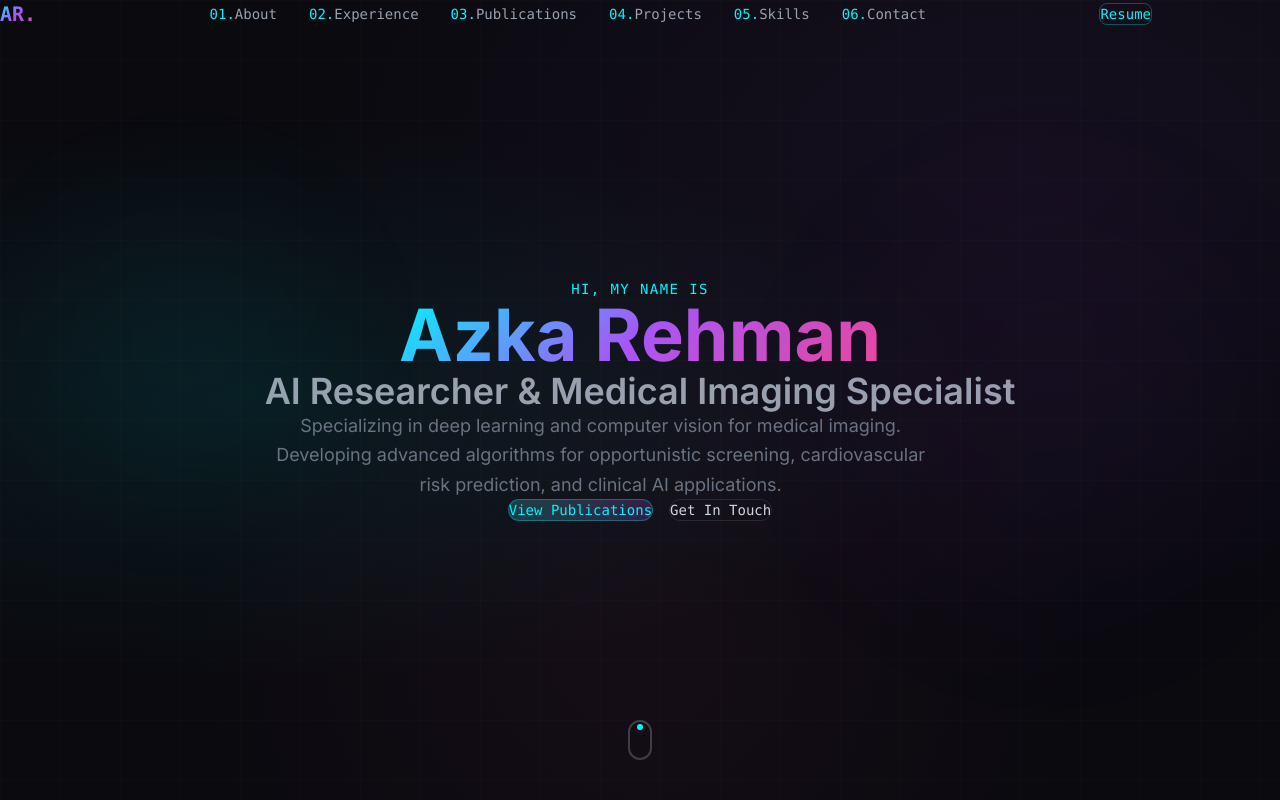
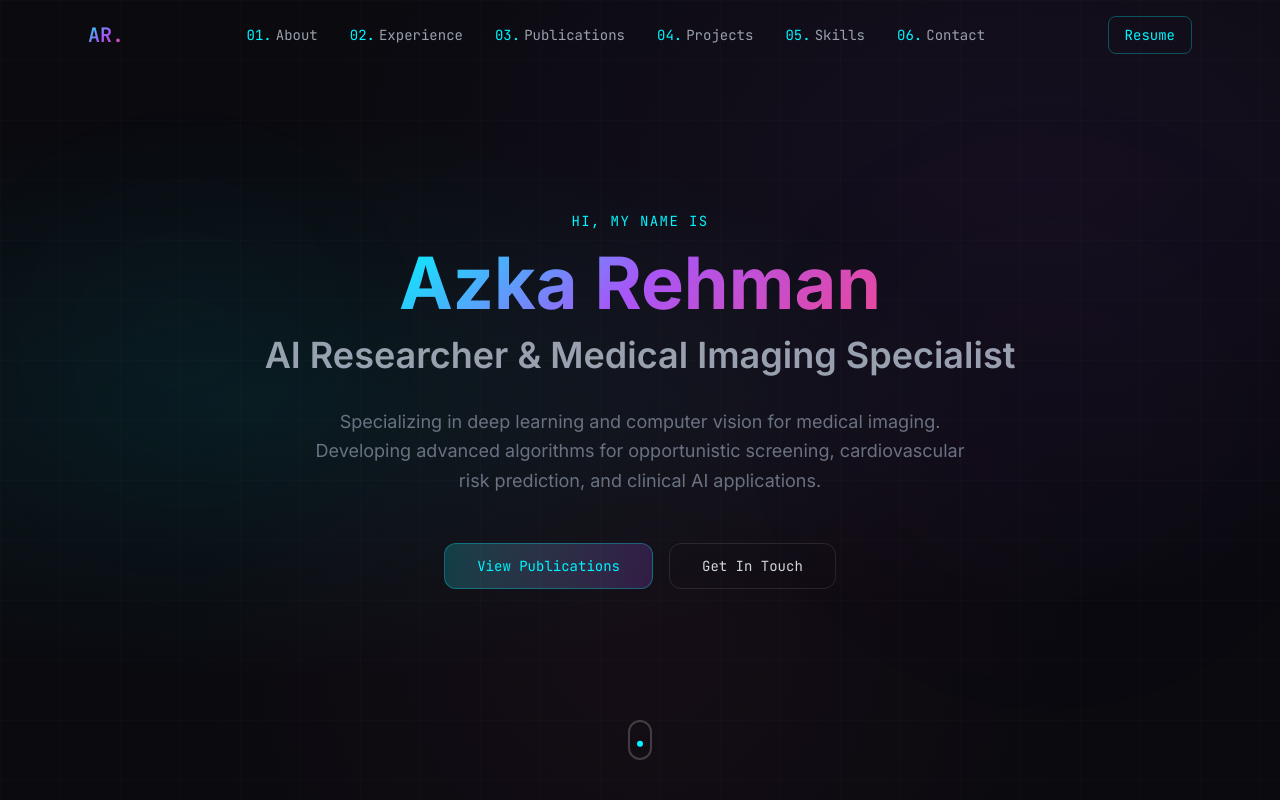
Before and after one commit to Azkarehman/Azkarehman.github.io, a Next.js app: page / in a window 1280 px wide. Shown: the top 800 px of the page. Built offline with nearby package versions, Linux system fonts and the light colour scheme.

Commit message:
Fix Tailwind v4 CSS config for proper layout centering

```diff
--- a/src/app/globals.css
+++ b/src/app/globals.css
@@ -1,6 +1,12 @@
 @import url('https://fonts.googleapis.com/css2?family=Inter:wght@300;400;500;600;700;800&family=JetBrains+Mono:wght@400;500;600&display=swap');
 @import "tailwindcss";
 
+@theme {
+  --font-sans: 'Inter', system-ui, sans-serif;
+  --font-mono: 'JetBrains Mono', monospace;
+}
+
+@layer base {
   * {
     margin: 0;
     padding: 0;
@@ -28,7 +34,9 @@ body {
     background: linear-gradient(180deg, #00f5ff, #a855f7);
     border-radius: 3px;
   }
+}
 
+@layer components {
   .gradient-text {
     background: linear-gradient(135deg, #00f5ff, #a855f7, #ec4899);
     -webkit-background-clip: text;
@@ -99,3 +107,4 @@ body {
     color: #ec4899;
     border-color: rgba(236, 72, 153, 0.2);
   }
+}
```
Lines whose indentation alone changed are shown as unchanged.
